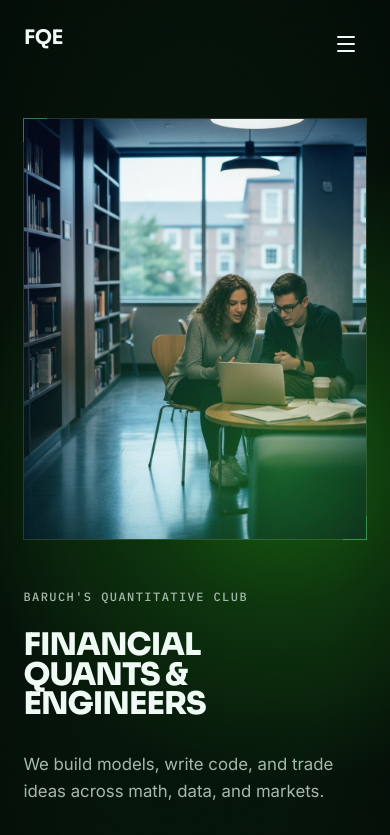
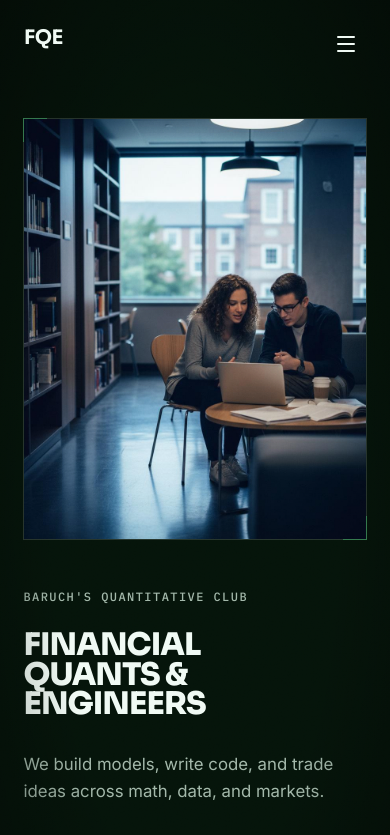
Before and after one commit to LifeDisparity/LifeDisparity.github.io, a React (Vite) app: page / in a window 390 px wide. Shown: the top 835 px of the page. Built offline with nearby package versions, Linux system fonts and the light colour scheme.

Commit message:
Implement canvas-based matrix animation in hero

```diff
--- a/src/index.css
+++ b/src/index.css
@@ -137,56 +137,6 @@
   background: radial-gradient(ellipse at center, transparent 0%, transparent 50%, rgba(0,0,0,0.4) 100%);
 }
 
-.matrix-rain {
-  position: absolute;
-  inset: 0;
-  overflow: hidden;
-  pointer-events: none;
-  z-index: 10;
-  opacity: 0.85;
-  mix-blend-mode: screen;
-}
-
-.matrix-column {
-  position: absolute;
-  top: -80%;
-  font-family: 'IBM Plex Mono', monospace;
-  font-size: 0.95rem;
-  line-height: 1.0;
-  white-space: pre;
-  color: rgba(57, 255, 20, 1);
-  text-shadow: 0 0 14px rgba(57, 255, 20, 0.95);
-  animation-name: matrix-fall;
-  animation-timing-function: linear;
-  animation-iteration-count: infinite;
-}
-
-.matrix-hotspot {
-  position: absolute;
-  inset: 0;
-  z-index: 11;
-  pointer-events: none;
-  background: radial-gradient(circle at 72% 45%, rgba(57, 255, 20, 0.32) 0%, rgba(57, 255, 20, 0.14) 22%, transparent 50%);
-  mix-blend-mode: screen;
-}
-
-@keyframes matrix-fall {
-  0% {
-    transform: translateY(-120%);
-    opacity: 0;
-  }
-  10% {
-    opacity: 0.85;
-  }
-  90% {
-    opacity: 0.45;
-  }
-  100% {
-    transform: translateY(240%);
-    opacity: 0;
-  }
-}
-
 /* Custom Scrollbar */
 ::-webkit-scrollbar {
   width: 6px;
--- a/src/sections/HeroSection.tsx
+++ b/src/sections/HeroSection.tsx
@@ -1,38 +1,13 @@
 import { ArrowRight, Github, Instagram, Linkedin, Mail } from 'lucide-react';
-
-const matrixColumns = Array.from({ length: 48 }, (_, i) => ({
-  id: i,
-  left: `${(i / 48) * 100}%`,
-  delay: `${-(i % 11) * 0.7}s`,
-  duration: `${5 + (i % 5)}s`,
-}));
-
-const matrixGlyphs = '01011010\n11010001\n10100111\n01101001\n10010110\n11100010\n01011101\n00110110';
 
 export default function HeroSection() {
   return (
     <section className="min-h-screen bg-primary-dark relative flex items-center">
       <div className="vignette" />
-      <div className="matrix-rain" aria-hidden="true">
-        {matrixColumns.map((column) => (
-          <span
-            key={column.id}
-            className="matrix-column"
-            style={{
-              left: column.left,
-              animationDelay: column.delay,
-              animationDuration: column.duration,
-            }}
-          >
-            {matrixGlyphs}
-          </span>
-        ))}
-      </div>
-      <div className="matrix-hotspot" aria-hidden="true" />
 
-      <div className="relative w-full px-[6vw] py-[14vh] grid grid-cols-1 lg:grid-cols-2 gap-12 items-center">
+      <div className="w-full px-[6vw] py-[14vh] grid grid-cols-1 lg:grid-cols-2 gap-12 items-center">
         {/* Left Photo Panel */}
-        <div className="photo-frame relative z-0 aspect-[3/4] max-h-[72vh]">
+        <div className="photo-frame aspect-[3/4] max-h-[72vh]">
           <img
             src="/hero_collaboration.jpg"
             alt="Students collaborating"
@@ -41,7 +16,7 @@ export default function HeroSection() {
         </div>
 
         {/* Right Content */}
-        <div className="relative z-20 flex flex-col justify-center">
+        <div className="flex flex-col justify-center">
           {/* Micro Label */}
           <span className="micro-label text-secondary-light mb-6">
             Baruch's Quantitative Club
@@ -73,7 +48,7 @@ export default function HeroSection() {
       </div>
 
       {/* Bottom Socials */}
-      <div className="absolute right-[6vw] bottom-[6vh] z-20 flex items-center gap-4">
+      <div className="absolute right-[6vw] bottom-[6vh] flex items-center gap-4">
         <a
           href="https://github.com/BaruchFinancialQuantsEngineers-FQE/"
           target="_blank"
```
